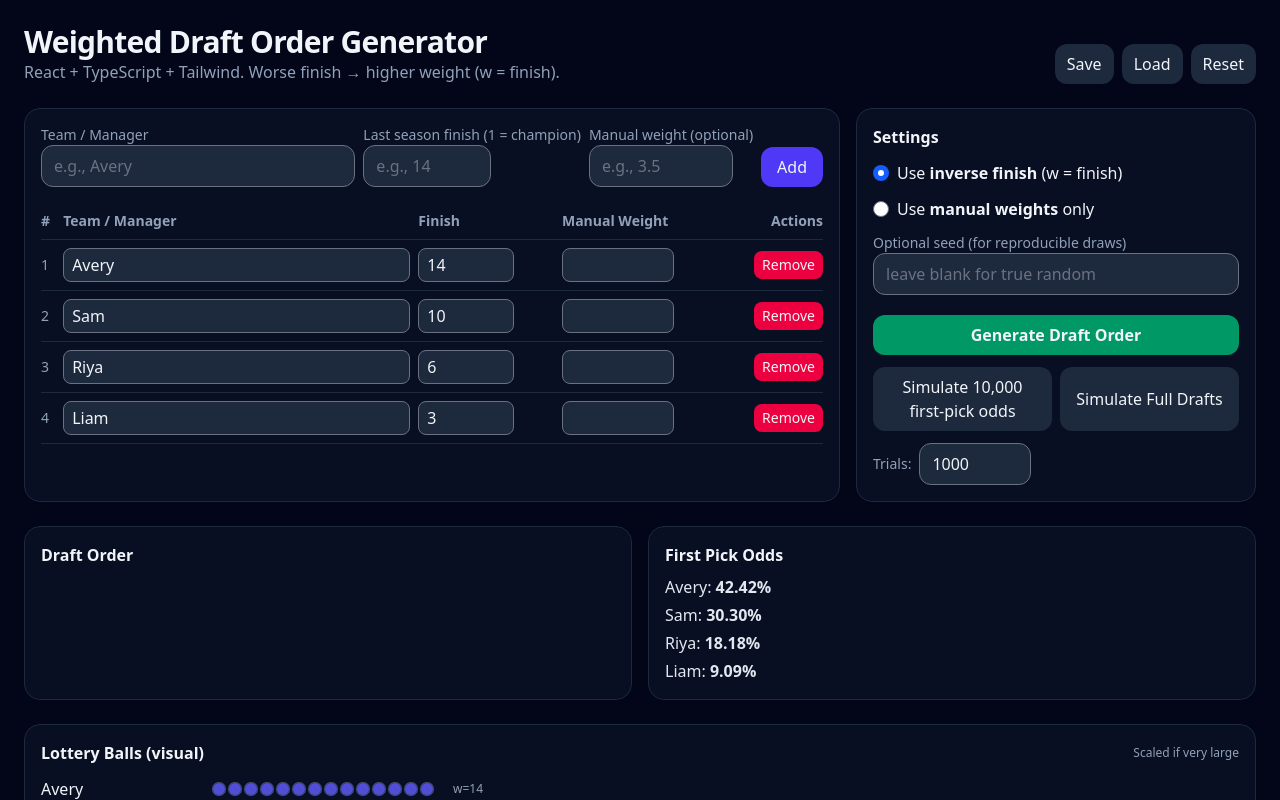
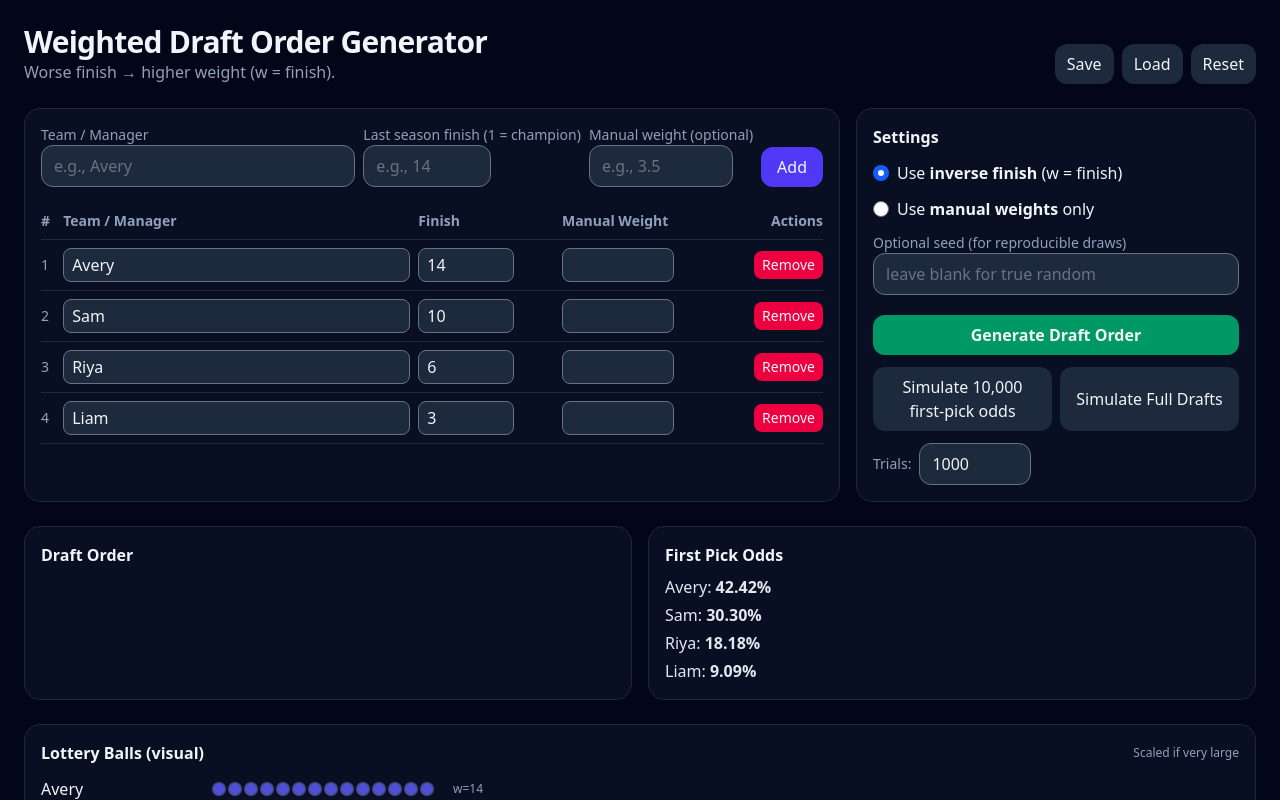
Before and after one commit to NavdeepHayer/Weighted-Draft-Order-Generator, a React (Vite) app: page / in a window 1280 px wide. Shown: the top 800 px of the page. Built offline with nearby package versions, Linux system fonts and the light colour scheme.

Commit message:
adjusting tag line

```diff
--- a/src/App.tsx
+++ b/src/App.tsx
@@ -31,7 +31,7 @@ export default function App() {
       <header className="mb-6 flex flex-col gap-3 sm:flex-row sm:items-end sm:justify-between">
         <div>
           <h1 className="text-2xl sm:text-3xl font-bold tracking-tight">Weighted Draft Order Generator</h1>
-          <p className="text-slate-400">React + TypeScript + Tailwind. Worse finish → higher weight (w = finish).</p>
+          <p className="text-slate-400">Worse finish → higher weight (w = finish).</p>
         </div>
         <div className="flex gap-2">
           <button
```
